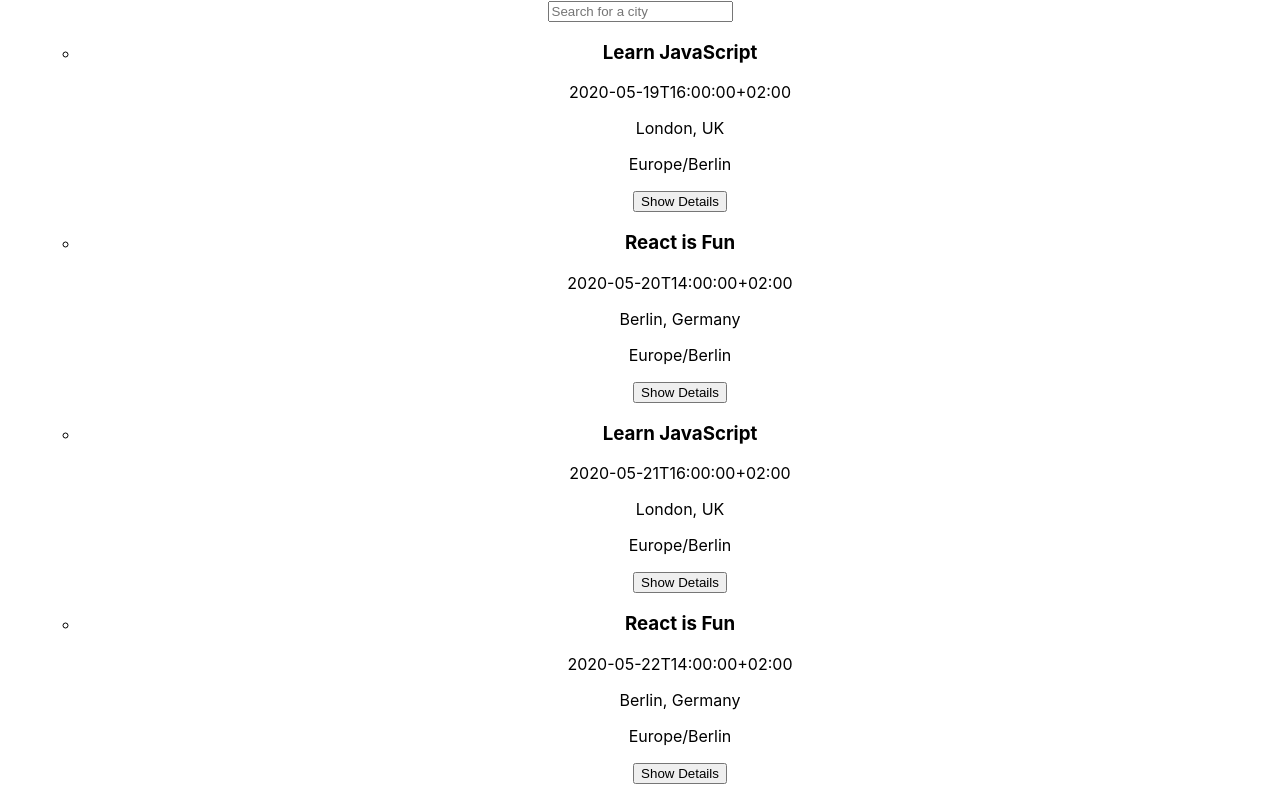
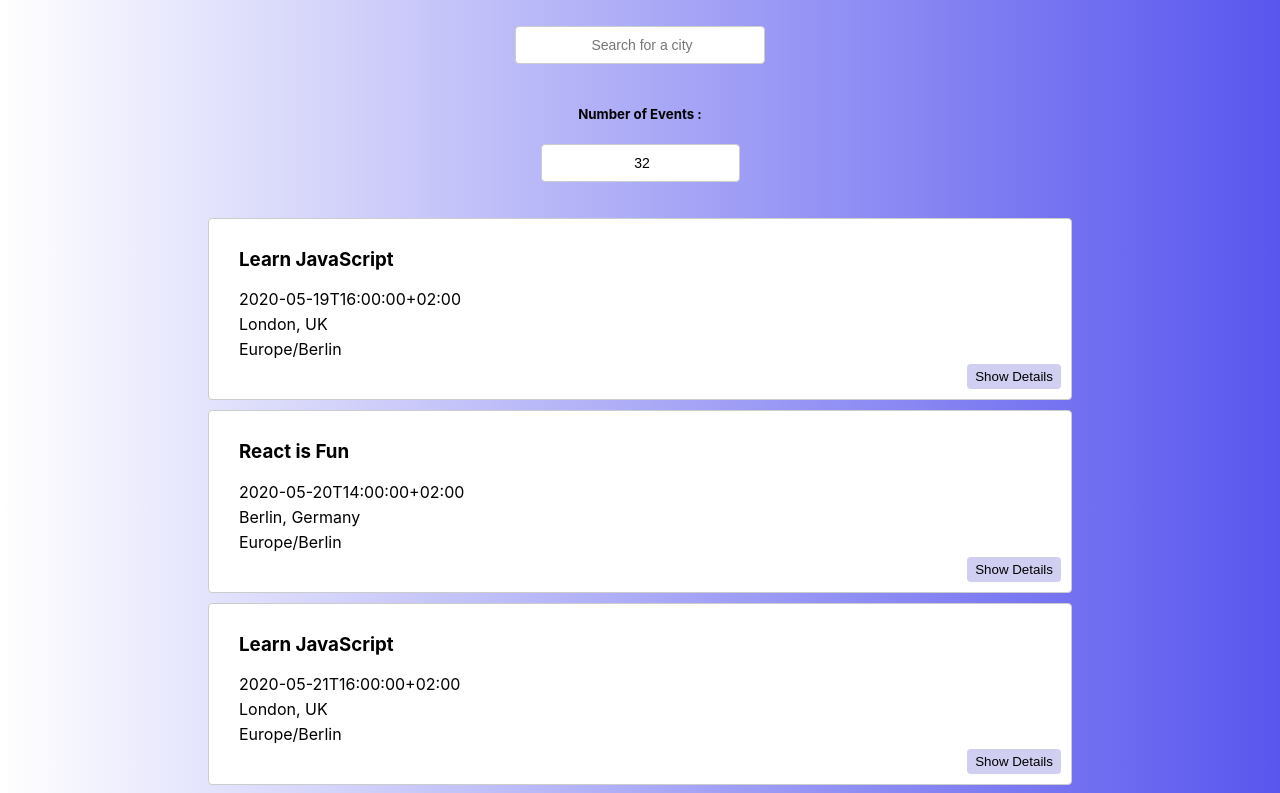
Before and after one commit to philippeducasse/Meet, a React (Create React App) app: page / in a window 1280 px wide. Shown: the top 793 px of the page. Built offline with nearby package versions, Linux system fonts and the light colour scheme.

Commit message:
added new styling and integrated tests for NumberOfEvents

```diff
--- a/src/App.css
+++ b/src/App.css
@@ -1,38 +1,118 @@
+@import url(https://fonts.googleapis.com/css?family=Roboto:500);
+
 .App {
   text-align: center;
+  padding: 2% 5%;
+  background-image: linear-gradient(to right, #fff, #5856ee)
 }
 
-.App-logo {
-  height: 40vmin;
-  pointer-events: none;
+.App * {
+  box-sizing: border-box;
 }
 
-@media (prefers-reduced-motion: no-preference) {
-  .App-logo {
-    animation: App-logo-spin infinite 20s linear;
-  }
+ul {
+  padding: 0;
+  list-style: none;
 }
 
-.App-header {
-  background-color: #282c34;
-  min-height: 100vh;
+p {
+  margin: 5px 0;
+}
+
+input[type="text"],
+input[type="number"] {
+  padding: 8px 6px 8px 10px;
+  border-radius: 4px;
+  outline: none;
+  border: 1px solid #ccc;
+  font-size: 14px;
+  line-height: 20px;
+  align-self: center;
+  height: 38px;
+  margin-bottom: 20px;
+}
+
+.city {
+  width: 250px;
+}
+
+#city-search {
   display: flex;
   flex-direction: column;
-  align-items: center;
-  justify-content: center;
-  font-size: calc(10px + 2vmin);
-  color: white;
+  margin: auto;
+  position: relative;
 }
 
-.App-link {
-  color: #61dafb;
+.suggestions {
+  width: 250px;
+  position: absolute;
+  top: 45px;
+  z-index: 2;
+  align-self: center;
+  margin: 0;
+  font-size: 14px;
+  box-shadow: 10px 10px 16px -12px rgba(0, 0, 0, 0.75);
 }
 
-@keyframes App-logo-spin {
-  from {
-    transform: rotate(0deg);
-  }
-  to {
-    transform: rotate(360deg);
-  }
+.suggestions>li {
+  text-align: left;
+  padding: 8px 6px 8px 10px;
+  background-color: #eee;
+  cursor: default;
 }
+
+.suggestions>li:last-child {
+  border-bottom-left-radius: 4px;
+  border-bottom-right-radius: 4px;
+}
+
+.suggestions>li:hover {
+  background-color: #bcdcdb;
+}
+
+.event {
+  padding: 10px 30px 35px;
+  margin: 10px auto;
+  text-align: left;
+  border: 1px solid #ccc;
+  border-radius: 4px;
+  position: relative;
+  width: 75%;
+  background-color: #fff;
+}
+
+.showDetails {
+  position: absolute;
+  right: 5px;
+  bottom: 5px;
+  padding: 5px 8px;
+  border-radius: 4px;
+  outline: none;
+  cursor: pointer;
+  margin: 5px;
+  background-color: #d0cff1;
+  border: none;
+}
+
+.hideDetails {
+  position: absolute;
+  right: 5px;
+  bottom: 5px;
+  padding: 5px 8px;
+  border-radius: 4px;
+  outline: none;
+  cursor: pointer;
+  margin: 15px 5px 5px;
+  border: none;
+  background-color: #d0cff1;
+  display:block;
+
+}
+
+#eventDescription{
+  padding-bottom: 10px;
+  padding-top: 10px;
+}
+.input-field{
+  text-align: center;
+}
--- a/src/App.js
+++ b/src/App.js
@@ -22,15 +22,14 @@
 
   useEffect(() => {
     fetchData();
-    console.log(events)
-  }, [currentCity]);
+  }, [currentCity, currentNOE]);
 
 
   return (
     <div className="App">
       <CitySearch allLocations={allLocations} setCurrentCity={setCurrentCity}/>
+      <NumberOfEvents setCurrentNOE={setCurrentNOE}/>
       <EventList events={events} />
-      <NumberOfEvents />
     </div>
   );
 }
--- a/src/components/CitySearch.js
+++ b/src/components/CitySearch.js
@@ -31,7 +31,7 @@
         <div id="city-search">
             <input
                 type="text"
-                className="city"
+                className="city input-field"
                 placeholder="Search for a city"
                 onFocus={() => setShowSuggestions(true)}
                 value={query}
--- a/src/components/Event.js
+++ b/src/components/Event.js
@@ -9,7 +9,7 @@
     const timeZone = event.start && event.start.timeZone;
     return (
         <ul>
-            <li >
+            <li className="event">
                 {collapsed ? (
                     <div>
                         <h3 id="eventSummary">{event.summary}</h3>
@@ -32,7 +32,8 @@
                         <p className="eventTimeZone">
                             {timeZone}
                         </p>
-                        <p className="eventLink">{event.htmlLink}</p>
+                        <h4>About this Event:</h4>
+                        <a className="eventLink" href = {event.htmlLink} target="_blank">See details on Google Calendar</a>
                         <p id="eventDescription">{event.description}</p>
                         <button onClick ={handleClick} className="hideDetails">Hide Details</button>
                     </div>
--- a/src/components/NumberOfEvents.js
+++ b/src/components/NumberOfEvents.js
@@ -1,17 +1,23 @@
 import React from 'react';
 import { useState } from 'react';
 
-export const NumberOfEvents = () => {
-    const [displayedEvents, setDisplayedEvents] = useState(32)
+export const NumberOfEvents = ({setCurrentNOE}) => {
+
+  const [input, setInput] = useState(32)
+
     const handleChange = (event) => {
-        setDisplayedEvents(event.target.value)
+        const value = event.target.value
+        setInput(value)
+        setCurrentNOE(value)
     }
   return (
     <div id="numberOfEvents">
+        <h5>Number of Events : </h5>
         <input
+            className='input-field'
             type="text"
-            placeholder="32"
-            value = {displayedEvents}
+            placeholder="Number of events"
+            value = {input}
             onChange = {handleChange}
         />
     </div>
```
Also changed, not shown: 2 other files (tests, documents, lock files or other folders).
